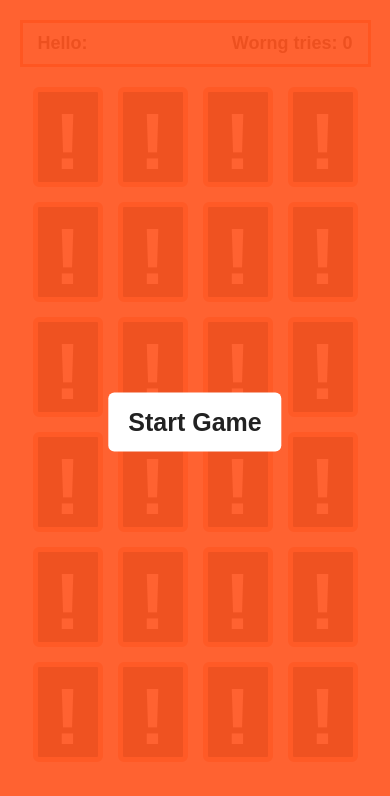
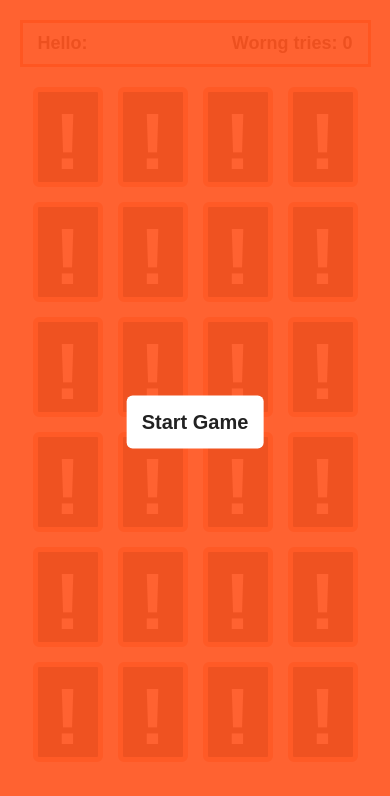
Before and after one commit to Andrew-Magdy-Rizk/RandomCardGame, a plain HTML site: page index.html in a window 390 px wide. Drawn offline with Linux system fonts and the light colour scheme.

Commit message:
Start Game

```diff
--- a/main.css
+++ b/main.css
@@ -53,7 +53,8 @@ header {
     font-size: 18px;
   }
   .control-game span {
-    font-size: 25px;
+    font-size: 20px;
+    padding: 15px;
   }
 }
 .game-blocks {
```
